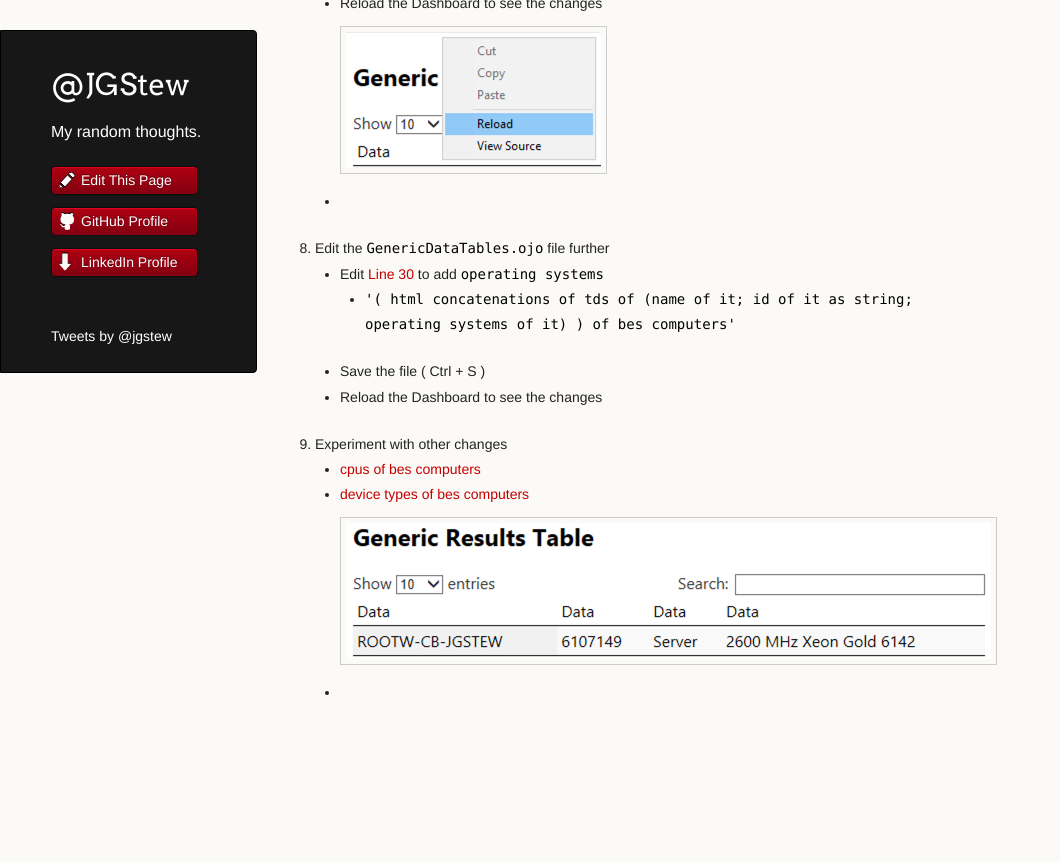
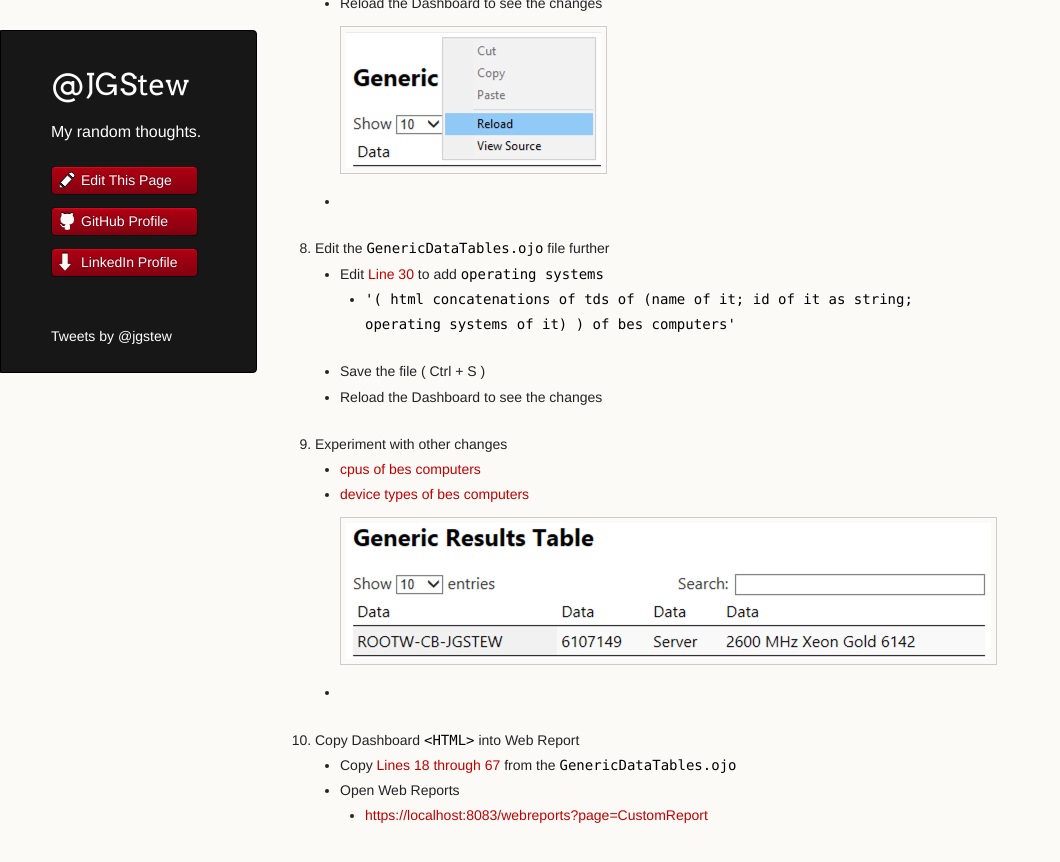
Before and after one commit to jgstew/jgstew.github.io, a Jekyll site: the page built from _posts/2018-10-30-Edit-DataTables-Console-Dashboard.md, in a window 1280 px wide and 900 px high, scrolled down 2437 px. Shown: the top 862 px of the window, without its empty margins (0-1060 px from the left). Built offline with Jekyll 4.4.1, drawn with Linux system fonts in a browser that asks for light colours; nearby versions of some CDN libraries; comment, search, counter and statistics services are not loaded; before the commit the page ends 3215 px from its top, so only the background shows below that.

Commit message:
Update 2018-10-30-Edit-DataTables-Console-Dashboard.md

```diff
--- a/_posts/2018-10-30-Edit-DataTables-Console-Dashboard.md
+++ b/_posts/2018-10-30-Edit-DataTables-Console-Dashboard.md
@@ -38,3 +38,7 @@
     * [cpus of bes computers](https://developer.bigfix.com/relevance/reference/bes-computer.html#cpu-of-bes-computer-string)
     * [device types of bes computers](https://developer.bigfix.com/relevance/reference/bes-computer.html#device-type-of-bes-computer-string)
     * ![Experiment Dashboard](/images/BigFix/Dashboards/ViewExperimentDashboardDT.png)
+1. Copy Dashboard `<HTML>` into Web Report
+    * Copy [Lines 18 through 67](https://github.com/jgstew/bigfix-content/blob/master/webreports/GenericDataTables.besrpt#L18) from the `GenericDataTables.ojo`
+    * Open Web Reports
+        * [https://localhost:8083/webreports?page=CustomReport](https://localhost:8083/webreports?page=CustomReport)
```
